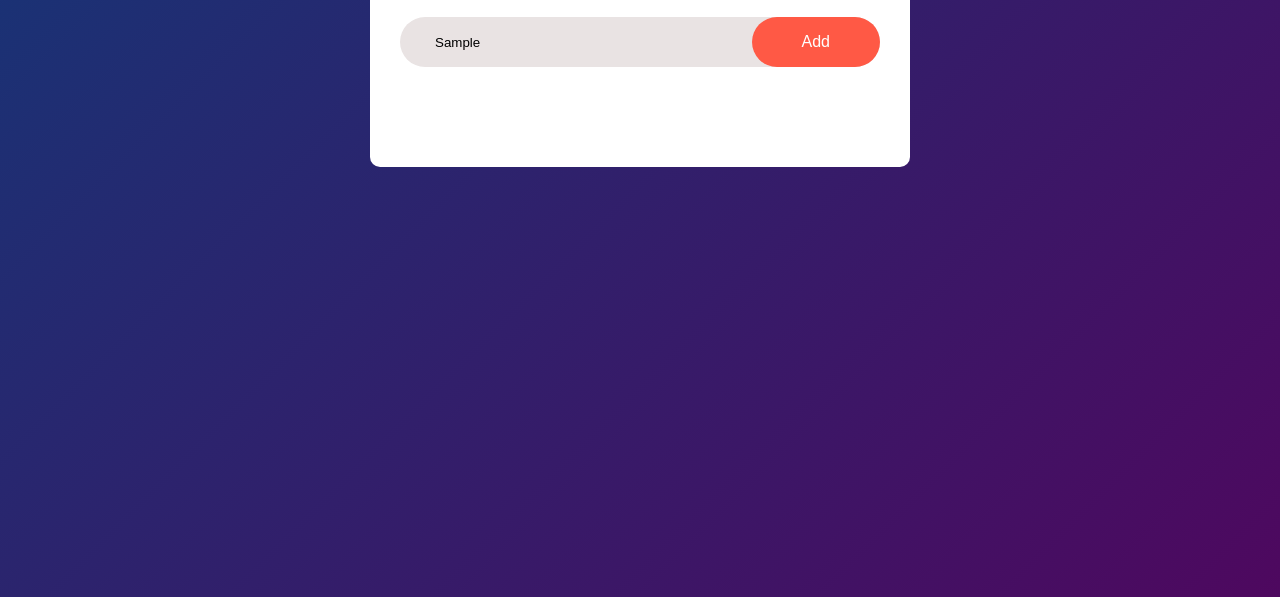
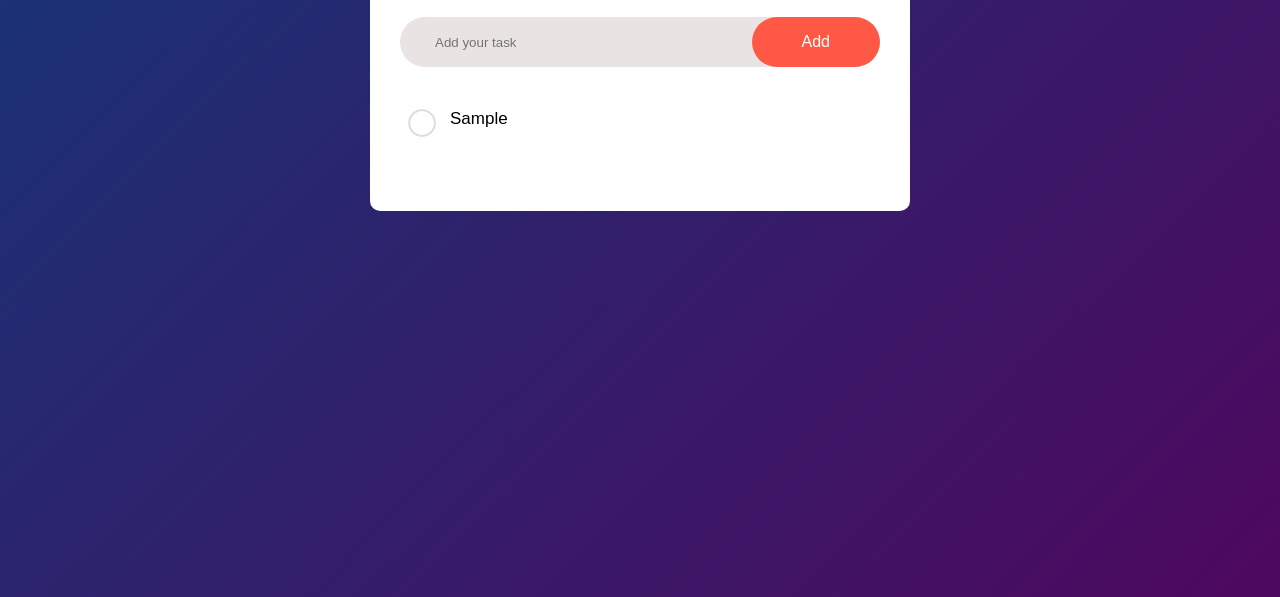
Before and after one commit to Marionwanyama23/todo-list, a plain HTML site: page index.html in a window 1280 px wide. Both pictures are taken after typing "Sample" into the empty fields and a click on the button "Add". Shown: the part 203-800 px from the top of the page. Drawn offline with Linux system fonts and the light colour scheme.

Commit message:
added the necessary javascript

```diff
--- a/index.html
+++ b/index.html
@@ -12,9 +12,15 @@
             <h2>To-Do List <img class="img-title" src="images/icon.png" alt=""></h2>
             <div class="row">
                 <input type="text" id="input-box" placeholder="Add your task">
-                <button>Add</button>
+                <button onclick="addtask()">Add</button>
             </div>
+            <ul id="list-container">
+                <!-- <li class="checked">Task 1</li>
+                <li>Task 2</li>
+                <li>Task 3</li> -->
+            </ul>
         </div>
     </div>
+    <script src="script.js"> </script>
 </body>
 </html>
--- /dev/null
+++ b/script.js
@@ -0,0 +1,17 @@
+const inputBox = document.getElementById('input-box')
+const listContainer = document.getElementById('list-container')
+
+function addtask() {
+    if(inputBox.value === '') {
+        inputBox.classList.add('highlight');
+    setTimeout(() => {
+        inputBox.classList.remove('highlight');
+    }, 2000);
+    } else {
+        let li = document.createElement('li');
+        li.innerHTML = inputBox.value;
+        listContainer.appendChild(li);
+    }
+
+    inputBox.value = '';
+}
--- a/style.css
+++ b/style.css
@@ -61,3 +61,34 @@ button{
     border-radius: 30px;
     cursor: pointer;
 }
+
+ul li{
+    list-style: none;
+    font-size: 17px;
+    padding: 12px 8px 12px 50px;
+    cursor: pointer;
+    user-select: none;
+    position: relative;
+}
+
+ul li::before {
+    content: '';
+    position: absolute;
+    height: 28px;
+    width: 28px;
+    border-radius: 50%;
+    background: url(images/unchecked.png);
+    background-size: cover;
+    background-position: center;
+    top: 12px;
+    left: 8px;
+}
+
+ul li.checked{
+    color: #555;
+    text-decoration: line-through;
+}
+
+ul li.checked::before{
+    background-image: url(images/checked.png);
+}
```
